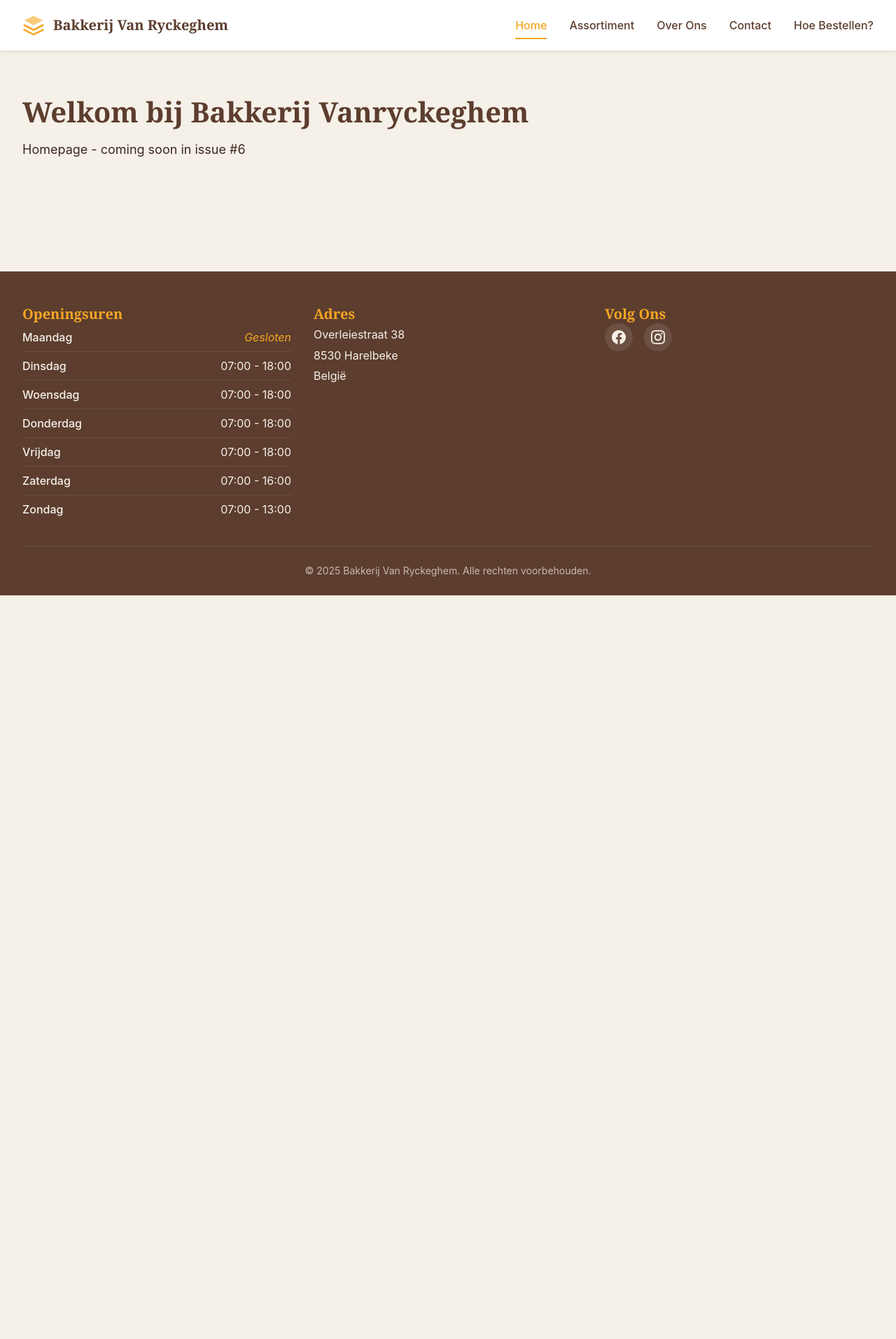
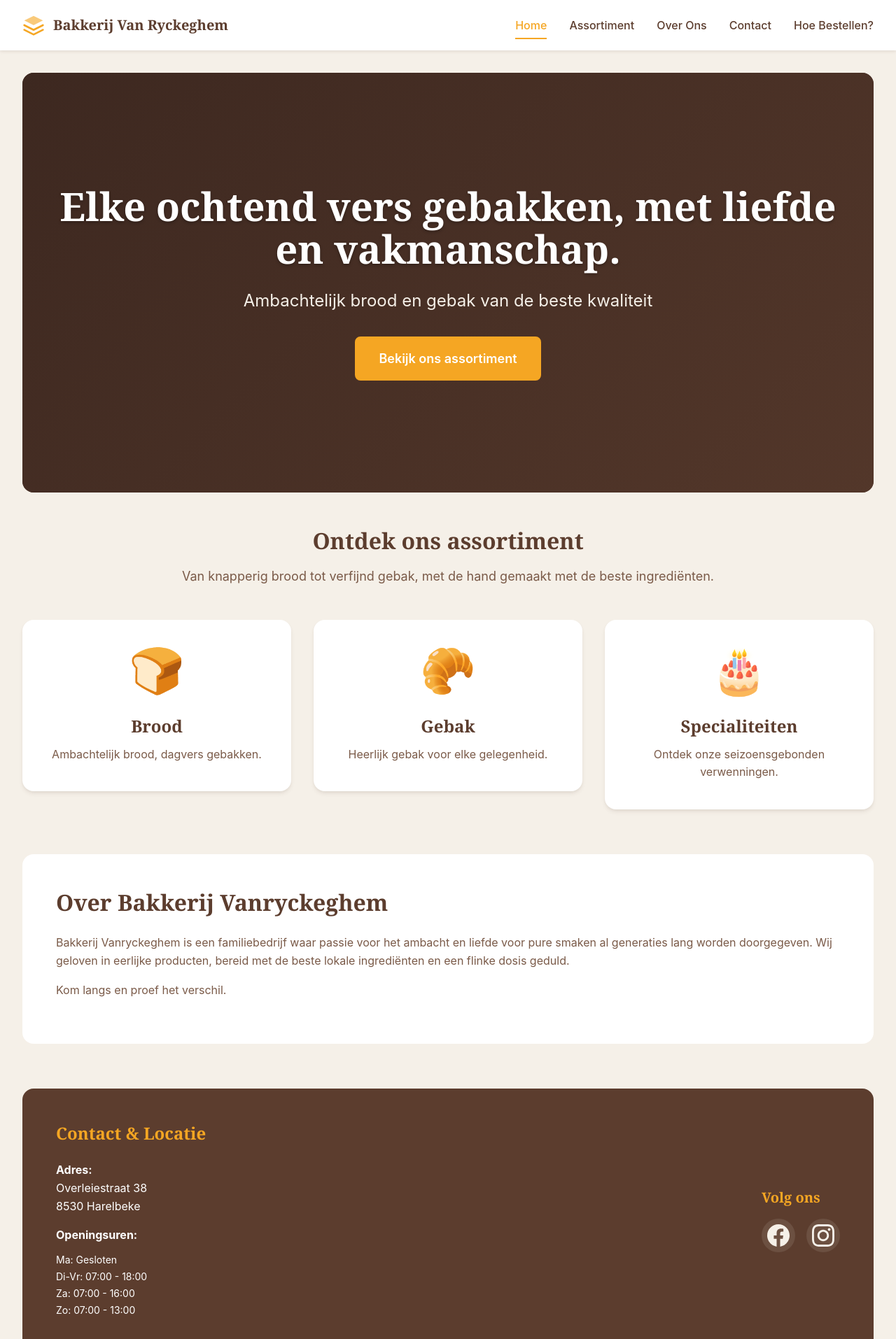
Before and after one commit to SanderVanryckeghem/bakkerij_vanryckeghem, an Angular app in the folder bakkerij_vanryckeghem/: page / in a window 1280 px wide. Shown: the top 1914 px of the page at 70% size. Before the commit the page ends 851 px from the top, so only its background shows below. Built offline with nearby package versions, Linux system fonts and the light colour scheme.

Commit message:
Issue 6: Homepage - Hero Section

```diff
--- a/bakkerij_vanryckeghem/src/app/features/home/home/home.html
+++ b/bakkerij_vanryckeghem/src/app/features/home/home/home.html
@@ -1,6 +1,98 @@
-<div class="container-custom py-16">
-  <h1 class="text-hero text-bakery-brown mb-4">Welkom bij Bakkerij Vanryckeghem</h1>
-  <p class="text-lg mb-8">
-    Homepage - coming soon in issue #6
-  </p>
+<div class="container-custom py-8">
+  <app-hero
+    title="Elke ochtend vers gebakken, met liefde en vakmanschap."
+    subtitle="Ambachtelijk brood en gebak van de beste kwaliteit"
+    ctaText="Bekijk ons assortiment"
+    ctaLink="/assortiment"
+  ></app-hero>
+
+  <section class="mb-16">
+    <div class="text-center mb-12">
+      <h2 class="text-section text-bakery-brown mb-4">Ontdek ons assortiment</h2>
+      <p class="text-lg text-bakery-brown-light">
+        Van knapperig brood tot verfijnd gebak, met de hand gemaakt met de beste ingrediënten.
+      </p>
+    </div>
+
+    <div class="grid grid-cols-1 md:grid-cols-3 gap-8">
+      <app-card>
+        <div class="text-center">
+          <div class="category-icon">🍞</div>
+          <h3 class="text-2xl font-bold text-bakery-brown mb-3">Brood</h3>
+          <p class="text-bakery-brown-light mb-4">
+            Ambachtelijk brood, dagvers gebakken.
+          </p>
+        </div>
+      </app-card>
+
+      <app-card>
+        <div class="text-center">
+          <div class="category-icon">🥐</div>
+          <h3 class="text-2xl font-bold text-bakery-brown mb-3">Gebak</h3>
+          <p class="text-bakery-brown-light mb-4">
+            Heerlijk gebak voor elke gelegenheid.
+          </p>
+        </div>
+      </app-card>
+
+      <app-card>
+        <div class="text-center">
+          <div class="category-icon">🎂</div>
+          <h3 class="text-2xl font-bold text-bakery-brown mb-3">Specialiteiten</h3>
+          <p class="text-bakery-brown-light mb-4">
+            Ontdek onze seizoensgebonden verwenningen.
+          </p>
+        </div>
+      </app-card>
+    </div>
+  </section>
+
+  <section class="mb-16 bg-white rounded-card p-8 md:p-12">
+    <h2 class="text-section text-bakery-brown mb-6">Over Bakkerij Vanryckeghem</h2>
+    <div class="prose prose-lg max-w-none">
+      <p class="text-bakery-brown-light leading-relaxed mb-4">
+        Bakkerij Vanryckeghem is een familiebedrijf waar passie voor het ambacht en liefde voor pure smaken al generaties lang
+        worden doorgegeven. Wij geloven in eerlijke producten, bereid met de beste lokale ingrediënten en een flinke dosis
+        geduld.
+      </p>
+      <p class="text-bakery-brown-light leading-relaxed">
+        Kom langs en proef het verschil.
+      </p>
+    </div>
+  </section>
+
+  <section class="bg-bakery-brown rounded-card p-8 md:p-12 text-white">
+    <div class="grid grid-cols-1 md:grid-cols-2 gap-8">
+      <div>
+        <h3 class="text-2xl font-bold mb-6 text-bakery-gold">Contact & Locatie</h3>
+        <div class="space-y-3">
+          <p><strong>Adres:</strong><br>Overleiestraat 38<br>8530 Harelbeke</p>
+          <p><strong>Openingsuren:</strong></p>
+          <ul class="space-y-1 text-sm">
+            <li>Ma: Gesloten</li>
+            <li>Di-Vr: 07:00 - 18:00</li>
+            <li>Za: 07:00 - 16:00</li>
+            <li>Zo: 07:00 - 13:00</li>
+          </ul>
+        </div>
+      </div>
+      <div class="flex items-center justify-center md:justify-end">
+        <div class="space-y-4">
+          <h4 class="text-xl font-semibold text-bakery-gold">Volg ons</h4>
+          <div class="flex gap-4">
+            <a href="https://facebook.com/bakkerijvanryckeghem" target="_blank" rel="noopener" class="social-icon-large">
+              <svg class="w-8 h-8" fill="currentColor" viewBox="0 0 24 24">
+                <path d="M24 12.073c0-6.627-5.373-12-12-12s-12 5.373-12 12c0 5.99 4.388 10.954 10.125 11.854v-8.385H7.078v-3.47h3.047V9.43c0-3.007 1.792-4.669 4.533-4.669 1.312 0 2.686.235 2.686.235v2.953H15.83c-1.491 0-1.956.925-1.956 1.874v2.25h3.328l-.532 3.47h-2.796v8.385C19.612 23.027 24 18.062 24 12.073z"/>
+              </svg>
+            </a>
+            <a href="https://instagram.com/bakkerijvanryckeghem" target="_blank" rel="noopener" class="social-icon-large">
+              <svg class="w-8 h-8" fill="currentColor" viewBox="0 0 24 24">
+                <path d="M12 2.163c3.204 0 3.584.012 4.85.07 3.252.148 4.771 1.691 4.919 4.919.058 1.265.069 1.645.069 4.849 0 3.205-.012 3.584-.069 4.849-.149 3.225-1.664 4.771-4.919 4.919-1.266.058-1.644.07-4.85.07-3.204 0-3.584-.012-4.849-.07-3.26-.149-4.771-1.699-4.919-4.92-.058-1.265-.07-1.644-.07-4.849 0-3.204.013-3.583.07-4.849.149-3.227 1.664-4.771 4.919-4.919 1.266-.057 1.645-.069 4.849-.069zm0-2.163c-3.259 0-3.667.014-4.947.072-4.358.2-6.78 2.618-6.98 6.98-.059 1.281-.073 1.689-.073 4.948 0 3.259.014 3.668.072 4.948.2 4.358 2.618 6.78 6.98 6.98 1.281.058 1.689.072 4.948.072 3.259 0 3.668-.014 4.948-.072 4.354-.2 6.782-2.618 6.979-6.98.059-1.28.073-1.689.073-4.948 0-3.259-.014-3.667-.072-4.947-.196-4.354-2.617-6.78-6.979-6.98-1.281-.059-1.69-.073-4.949-.073zm0 5.838c-3.403 0-6.162 2.759-6.162 6.162s2.759 6.163 6.162 6.163 6.162-2.759 6.162-6.163c0-3.403-2.759-6.162-6.162-6.162zm0 10.162c-2.209 0-4-1.79-4-4 0-2.209 1.791-4 4-4s4 1.791 4 4c0 2.21-1.791 4-4 4zm6.406-11.845c-.796 0-1.441.645-1.441 1.44s.645 1.44 1.441 1.44c.795 0 1.439-.645 1.439-1.44s-.644-1.44-1.439-1.44z"/>
+              </svg>
+            </a>
+          </div>
+        </div>
+      </div>
+    </div>
+  </section>
 </div>
--- a/bakkerij_vanryckeghem/src/app/features/home/home/home.scss
+++ b/bakkerij_vanryckeghem/src/app/features/home/home/home.scss
@@ -0,0 +1,22 @@
+.category-icon {
+  font-size: 4rem;
+  margin-bottom: 1rem;
+}
+
+.social-icon-large {
+  display: inline-flex;
+  align-items: center;
+  justify-content: center;
+  width: 3rem;
+  height: 3rem;
+  border-radius: 50%;
+  background-color: rgba(245, 240, 232, 0.1);
+  color: #F5F0E8;
+  transition: all 0.3s ease;
+
+  &:hover {
+    background-color: #F5A623;
+    color: #5C3D2E;
+    transform: translateY(-2px);
+  }
+}
--- /dev/null
+++ b/bakkerij_vanryckeghem/src/app/shared/components/hero/hero.html
@@ -0,0 +1,17 @@
+<section class="hero" [style.background-image]="backgroundImage() ? 'url(' + backgroundImage() + ')' : 'none'">
+  <div class="hero-overlay">
+    <div class="container-custom hero-content">
+      <h1 class="hero-title">{{ title() }}</h1>
+      @if (subtitle()) {
+        <p class="hero-subtitle">{{ subtitle() }}</p>
+      }
+      @if (ctaText() && ctaLink()) {
+        <div class="hero-cta">
+          <a [routerLink]="ctaLink()">
+            <app-button size="lg">{{ ctaText() }}</app-button>
+          </a>
+        </div>
+      }
+    </div>
+  </div>
+</section>
--- /dev/null
+++ b/bakkerij_vanryckeghem/src/app/shared/components/hero/hero.scss
@@ -0,0 +1,68 @@
+.hero {
+  position: relative;
+  min-height: 500px;
+  display: flex;
+  align-items: center;
+  justify-content: center;
+  background-size: cover;
+  background-position: center;
+  background-repeat: no-repeat;
+  background-color: #3D2820;
+  border-radius: 1rem;
+  overflow: hidden;
+  margin-bottom: 3rem;
+
+  @media (min-width: 768px) {
+    min-height: 600px;
+  }
+}
+
+.hero-overlay {
+  position: absolute;
+  inset: 0;
+  background: linear-gradient(
+    135deg,
+    rgba(61, 40, 32, 0.85) 0%,
+    rgba(92, 61, 46, 0.7) 100%
+  );
+  display: flex;
+  align-items: center;
+  justify-content: center;
+}
+
+.hero-content {
+  position: relative;
+  z-index: 1;
+  text-align: center;
+  padding: 3rem 1rem;
+}
+
+.hero-title {
+  color: white;
+  font-size: 2.5rem;
+  line-height: 1.1;
+  margin-bottom: 1.5rem;
+  text-shadow: 0 2px 4px rgba(0, 0, 0, 0.3);
+
+  @media (min-width: 768px) {
+    font-size: 3.5rem;
+  }
+}
+
+.hero-subtitle {
+  color: #F5F0E8;
+  font-size: 1.25rem;
+  line-height: 1.6;
+  margin-bottom: 2rem;
+  max-width: 600px;
+  margin-left: auto;
+  margin-right: auto;
+
+  @media (min-width: 768px) {
+    font-size: 1.5rem;
+  }
+}
+
+.hero-cta {
+  margin-top: 2rem;
+}
--- /dev/null
+++ b/bakkerij_vanryckeghem/src/app/shared/components/hero/hero.ts
@@ -0,0 +1,17 @@
+import { Component, input } from '@angular/core';
+import { RouterLink } from '@angular/router';
+import { Button } from '../button/button';
+
+@Component({
+  selector: 'app-hero',
+  imports: [RouterLink, Button],
+  templateUrl: './hero.html',
+  styleUrl: './hero.scss',
+})
+export class Hero {
+  title = input.required<string>();
+  subtitle = input<string>();
+  ctaText = input<string>();
+  ctaLink = input<string>();
+  backgroundImage = input<string>();
+}
```
Also changed, not shown: bakkerij_vanryckeghem/src/app/features/home/home/home.ts (+4 -4 lines).
